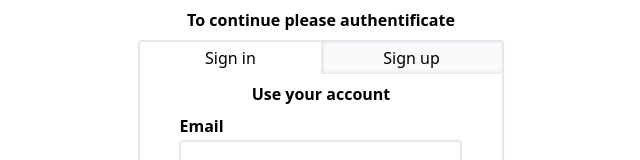
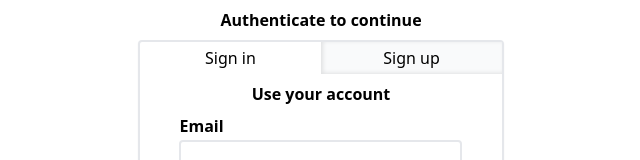
Before and after one commit to hdito/shopping-list, a React (Vite) app: page /auth in a window 1280 px wide. Shown: the top 160 px of the page, without its empty margins (319-959 px from the left). Built offline with nearby package versions, Linux system fonts and the light colour scheme; no server answers.

Commit message:
Add minor changes
- Fix height of main container
- Rephrase instructions on authentication screen

```diff
--- a/src/App.tsx
+++ b/src/App.tsx
@@ -13,7 +13,7 @@ function App() {
   const isUserVerified = currentUser?.emailVerified ? true : false;
 
   return (
-    <div className="h-full flex flex-col items-center gap-2 min-w-[300px]">
+    <div className="min-h-screen flex flex-col items-center gap-2 min-w-[300px] pb-4">
       <Routes>
         <Route
           path="/"
--- a/src/pages/auth/AuthForm.tsx
+++ b/src/pages/auth/AuthForm.tsx
@@ -10,9 +10,7 @@ export const AuthForm = () => {
   const [error, setError] = useState<null | Error>(null);
   return (
     <div className="py-2 w-full">
-      <h1 className="font-bold text-center mb-2">
-        To continue please authentificate
-      </h1>
+      <h1 className="font-bold text-center mb-2">Authenticate to continue</h1>
       <div className="sm:shadow-sm sm:rounded border-y-2 sm:border-2 sm:max-w-[40ch] w-full m-auto">
         <div className="flex">
           <button
```
